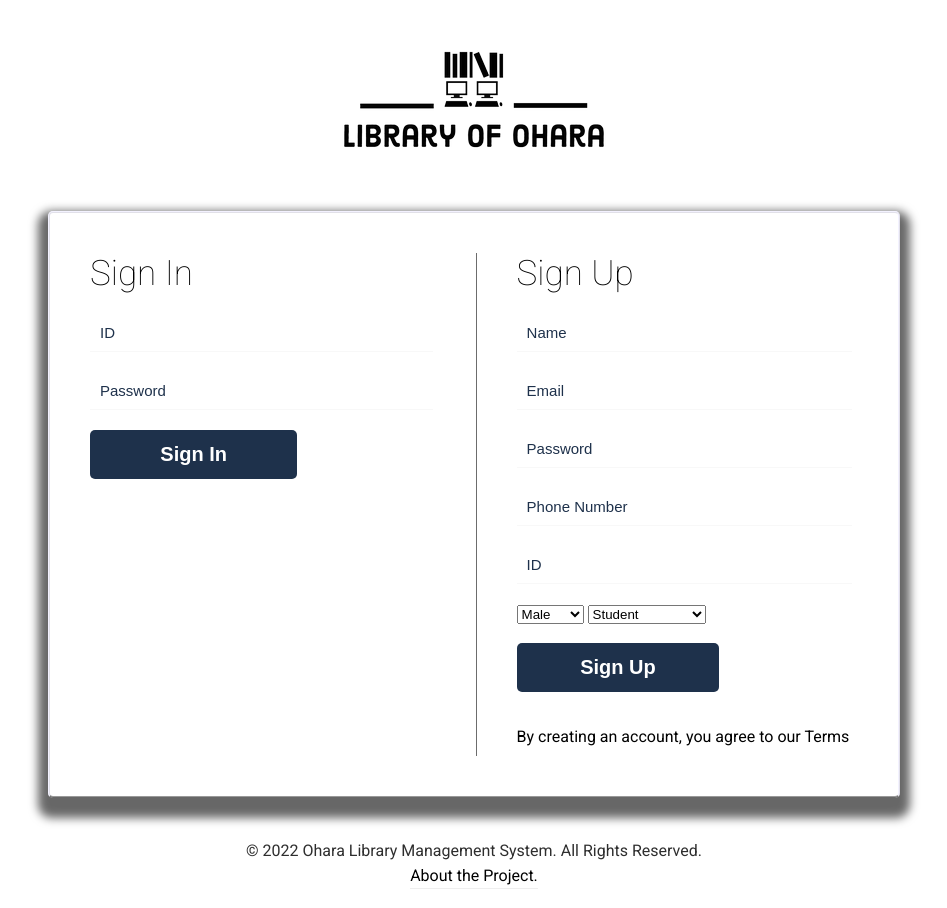
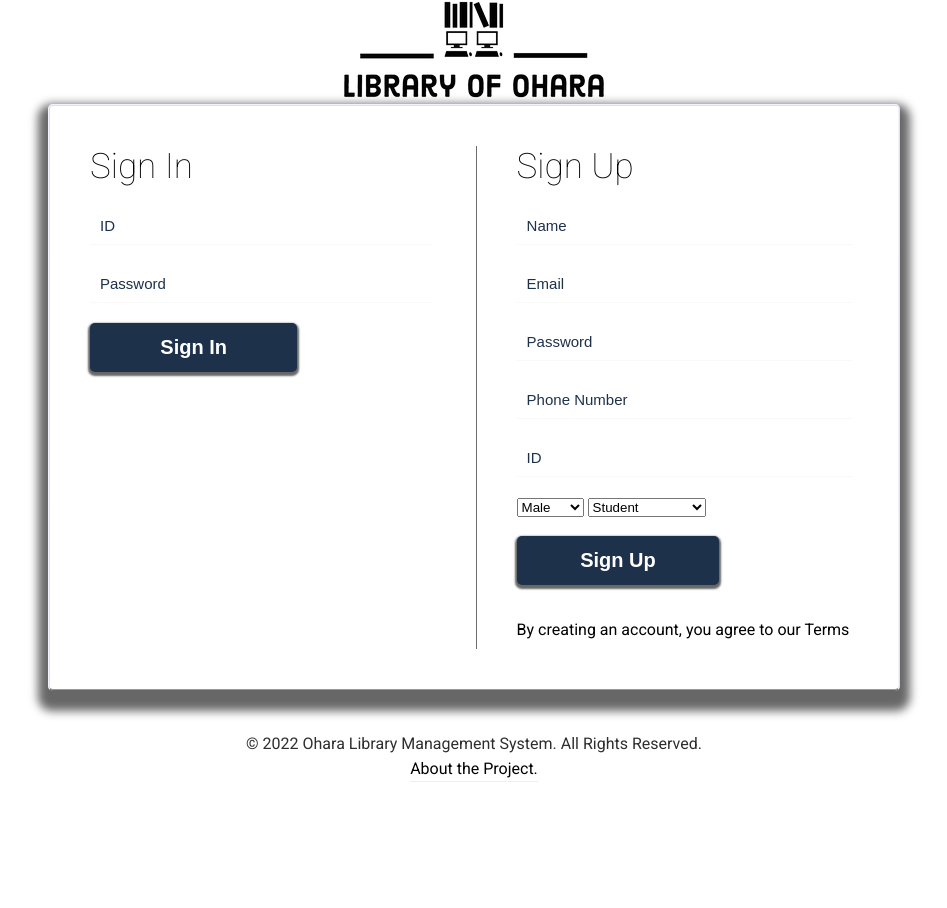
Before and after one commit to haiderCho/CSE311-Project-LMS, a PHP site: page / in a window 1280 px wide. Shown: the whole page, without its empty margins (166-1113 px from the left). After the commit the page ends 782 px from the top, so only its background shows below. Run offline with PHP 8.4, Linux system fonts and the light colour scheme.

Commit message:
Design Update

```diff
--- a/LibraryManagementSystem/about.html
+++ b/LibraryManagementSystem/about.html
@@ -80,7 +80,7 @@
         }
 
         p {
-            color: #555;
+            color: rgb(37, 37, 37);
         }
 
         nav ul {
--- a/LibraryManagementSystem/css/style.css
+++ b/LibraryManagementSystem/css/style.css
@@ -296,6 +296,9 @@ input[type="text"], input[type="password"] {
     font-size: 20px;
     font-weight: 600;
     border-radius: 5px;
+    -moz-box-shadow: 0 2px 2px 2px rgba(0, 0, 0, 0.596);
+	-webkit-box-shadow: 0 2px 2px 2px rgba(0, 0, 0, 0.596);
+	box-shadow: 0 2px 2px 2px rgba(0, 0, 0, 0.596);
     border: none;
     padding: 13px 0;
     cursor: pointer;
@@ -304,7 +307,7 @@ input[type="text"], input[type="password"] {
 
 .send-button input[type="submit"]:hover {
     background-color: rgb(0, 71, 30);
-    border: 1px solid #FFF;
+    border: 0px solid #FFF;
     color: #FFF;
     transition: 0.5s all;
     -webkit-transition: 0.5s all;
@@ -619,3 +622,9 @@ input[type="text"], input[type="password"] {
     background: transparent;
     border: transparent;
 }
+
+.title-box {
+    margin: 10;
+    padding: 10;
+    border: 10;
+}
--- a/LibraryManagementSystem/index.php
+++ b/LibraryManagementSystem/index.php
@@ -5,26 +5,41 @@ require('dbconn.php');
 <!DOCTYPE html>
 <html>
 
+<!-- Head -->
 <head>
+
     <title>The Library of Ohara</title>
+
+    <!-- Style -->
     <link rel="stylesheet" href="css/style.css" type="text/css" media="all">
+
+    <!-- /Fonts -->
     <link href="//fonts.googleapis.com/css?family=Roboto:100,300,400,500,700,900" rel="stylesheet">
+    <!-- //Fonts -->
+
 </head>
+<!-- //Head -->
 
+<!-- Body -->
 <body>
 
-<h1><img src="images/small_logo.png" alt="The Library of Ohara"></h1>
+<div class="title-box"><img src="images/small_logo.png" alt="The Library of Ohara"></div>
 
 <div class="container">
+
     <div class="login">
         <h2><b>Sign In</b></h2>
         <form action="index.php" method="post">
             <input type="text" Name="Personal_ID" placeholder="ID" required="">
             <input type="password" Name="Password" placeholder="Password" required="">
+
+
             <div class="send-button">
+                <!--<form>-->
                 <input type="submit" name="signin" ; value="Sign In">
         </form>
     </div>
+
     <div class="clear"></div>
 </div>
 
@@ -36,15 +51,18 @@ require('dbconn.php');
         <input type="password" Name="Password" placeholder="Password" required>
         <input type="text" Name="PhoneNumber" placeholder="Phone Number" required>
         <input type="text" Name="Personal_ID" placeholder="ID" required="">
+
         <select name="Gender" id="Gender">
             <option value="Male">Male</option>
             <option value="Female">Female</option>
         </select>
+
         <select name="Type" id="Type">
             <option value="Student">Student</option>
             <option value="Faculty Member">Faculty Member</option>
             <option value="Staff">Staff</option>
         </select>
+
         <br>
         <br>
         <div class="send-button">
@@ -61,5 +79,57 @@ require('dbconn.php');
     <p> &copy; 2022 Ohara Library Management System. All Rights Reserved.</a></p>
     <p><a class="underline" href="about.html"><b>About the Project.</b></a></p>
 </div>
+
+<?php
+if (isset($_POST['signin'])) {
+    $u = $_POST['Personal_ID'];
+    $p = $_POST['Password'];
+    $c = $_POST['Gender'];
+
+    $sql = "select * from LMS.user where Personal_ID='$u'";
+
+    $result = $conn->query($sql);
+    $row = $result->fetch_assoc();
+    $x = $row['Password'];
+    $y = $row['Type'];
+    if (strcasecmp($x, $p) == 0 && !empty($u) && !empty($p)) {//echo "Login Successful";
+        $_SESSION['Personal_ID'] = $u;
+
+        if ($y == 'Admin' || $y == 'Librarian')
+            header('location:admin/index.php');
+        else if ($y == 'Faculty Member' || $y == 'Staff')
+            header('location:staff/index.php');
+        else
+            header('location:student/index.php');
+
+    } else {
+        echo "<script type='text/javascript'>alert('Failed to Login! Incorrect Personal ID or Password')</script>";
+    }
+
+}
+
+if (isset($_POST['signup'])) {
+    $name = $_POST['Name'];
+    $email = $_POST['Email'];
+    $password = $_POST['Password'];
+    $mobno = $_POST['PhoneNumber'];
+    $Personal_ID = $_POST['Personal_ID'];
+    $Gender = $_POST['Gender'];
+    $type = 'Student';
+
+    $sql = "insert into LMS.user (Name,Type,Gender,Personal_ID,EmailId,MobNo,Password) values ('$name','$type','$Gender','$Personal_ID','$email','$mobno','$password')";
+
+    if ($conn->query($sql) === TRUE) {
+        echo "<script type='text/javascript'>alert('Registration Successful')</script>";
+    } else {
+        //echo "Error: " . $sql . "<br>" . $conn->error;
+        echo "<script type='text/javascript'>alert('User Exists')</script>";
+    }
+}
+
+?>
+
 </body>
+<!-- //Body -->
+
 </html>
```
Also changed, not shown: LibraryManagementSystem/images/background.jpg (deleted), LibraryManagementSystem/images/ubackground.jpg (deleted).
